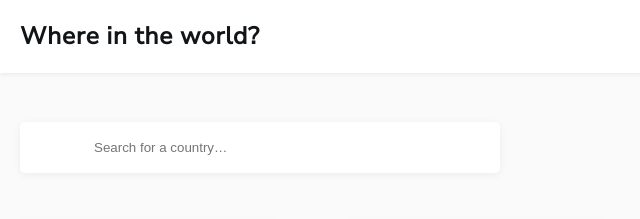
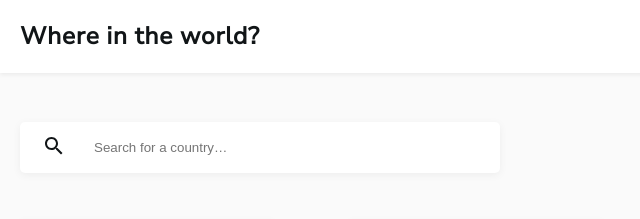
Before and after one commit to frontendasoslar/Countries-maketi, a plain HTML site: page index.html in a window 1280 px wide. Shown: the top 219 px of the page, 0-640 px from the left. Drawn offline with Linux system fonts and the light colour scheme; a web font is replaced by a local one.

Commit message:
add position styles

```diff
--- a/css/styles.css
+++ b/css/styles.css
@@ -188,6 +188,10 @@ img {
   justify-content:space-between;
   margin-bottom: 48px;
 }
+
+.search-form {
+  position: relative;
+}
 .search-country {
   color: var(--search-text-color);
   background-color: var(--header-bacground);
@@ -196,6 +200,13 @@ img {
   border-radius: 5px;
   padding: 18px 74px;
   min-width: 480px;
+}
+
+.search-form-img {
+  position: absolute;
+  left: -5px;
+  top: 15px;
+  transform: translateX(30px);
 }
 
 .filter-select {
--- a/index.html
+++ b/index.html
@@ -28,8 +28,15 @@
     <div class="container">
       <div class="filter">
         <form class="filtrs" action="https://echo.htmlacademy.ru" method="get">
-          <input class="search-country" type="search" name="search-country" placeholder="Search for a country…" required>
-          <select class="filter-select" name="country" id="">
+          <div class="search-form">
+            <input class="search-country" type="search" name="search-country" placeholder="Search for a country…" required>
+            <svg class="search-form-img" width="18" height="18" viewBox="0 0 18 18"  xmlns="http://www.w3.org/2000/svg">
+              <g id="search">
+              <path id="icon-search-black" fill-rule="evenodd" clip-rule="evenodd" d="M12.5 11H11.7L11.4 10.7C12.4 9.6 13 8.1 13 6.5C13 2.9 10.1 0 6.5 0C2.9 0 0 2.9 0 6.5C0 10.1 2.9 13 6.5 13C8.1 13 9.6 12.4 10.7 11.4L11 11.7V12.5L16 17.5L17.5 16L12.5 11ZM6.5 11C4 11 2 9 2 6.5C2 4 4 2 6.5 2C9 2 11 4 11 6.5C11 9 9 11 6.5 11Z" fill="currentColor"/>
+              </g>
+              </svg>
+          </div>
+          <select class="filter-select" name="country">
             <option selected>Filter by Region</option>
             <option>Africa</option>
             <option>America</option>
```
